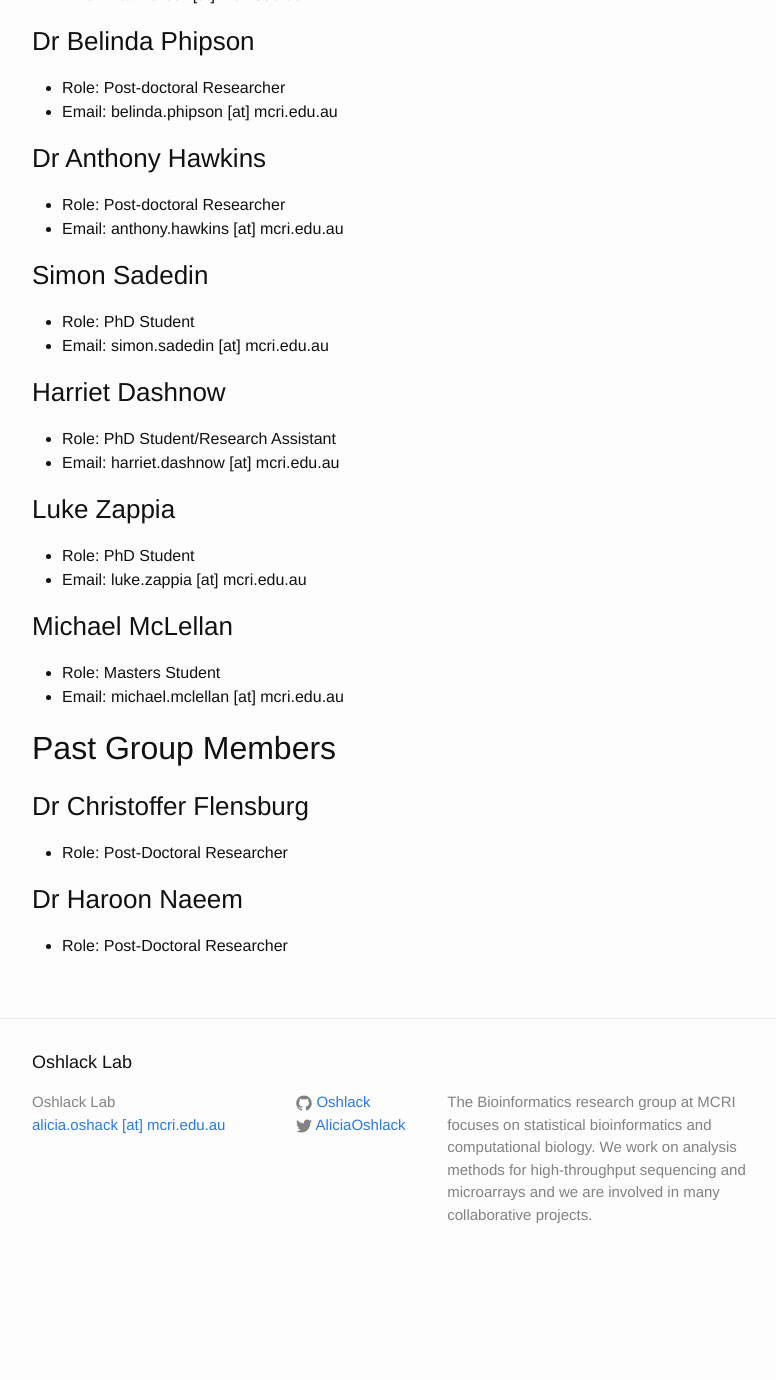
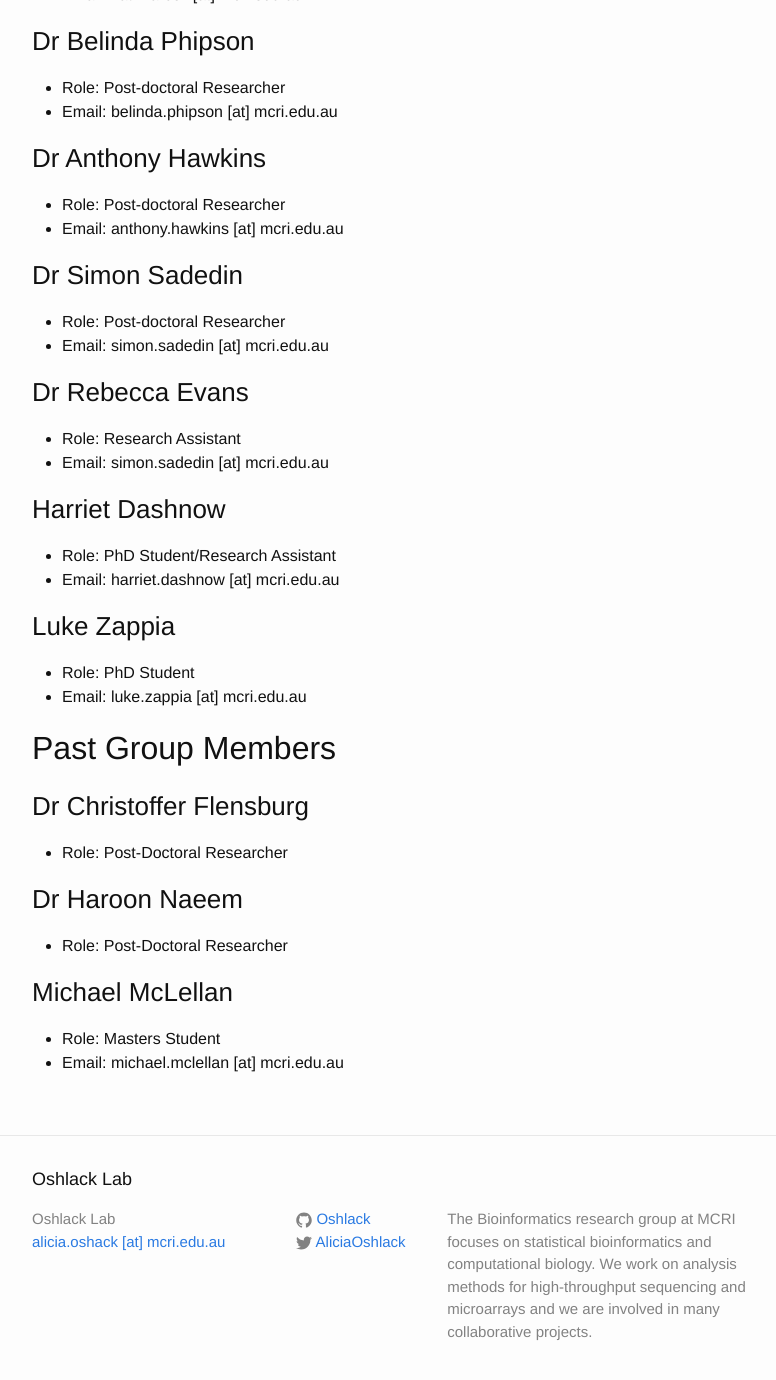
Before and after one commit to Oshlack/oshlack.github.io, a Jekyll site: the page built from people.md, in a window 1280 px wide and 1400 px high, scrolled down 964 px. Shown: the top 1380 px of the window, without its empty margins (238-1014 px from the left). Built offline with Jekyll 4.4.1, drawn with Linux system fonts in a browser that asks for light colours; before the commit the page ends 2250 px from its top, so only the background shows below that.

Commit message:
add Rebecca, move Michael to past member

```diff
--- a/people.md
+++ b/people.md
@@ -35,8 +35,12 @@ permalink: /people/
  * Role: Post-doctoral Researcher
  * Email: anthony.hawkins [at] mcri.edu.au
 
-### Simon Sadedin
-* Role: PhD Student
+### Dr Simon Sadedin
+* Role: Post-doctoral Researcher
+* Email: simon.sadedin [at] mcri.edu.au
+
+### Dr Rebecca Evans
+* Role: Research Assistant
 * Email: simon.sadedin [at] mcri.edu.au
 
 ### Harriet Dashnow
@@ -47,9 +51,7 @@ permalink: /people/
 * Role: PhD Student
 * Email: luke.zappia [at] mcri.edu.au
 
-### Michael McLellan
-* Role: Masters Student
-* Email: michael.mclellan [at] mcri.edu.au
+
 
 ## Past Group Members
 
@@ -58,3 +60,7 @@ permalink: /people/
 
 ### Dr Haroon Naeem
 * Role: Post-Doctoral Researcher
+
+### Michael McLellan
+* Role: Masters Student
+* Email: michael.mclellan [at] mcri.edu.au
```
